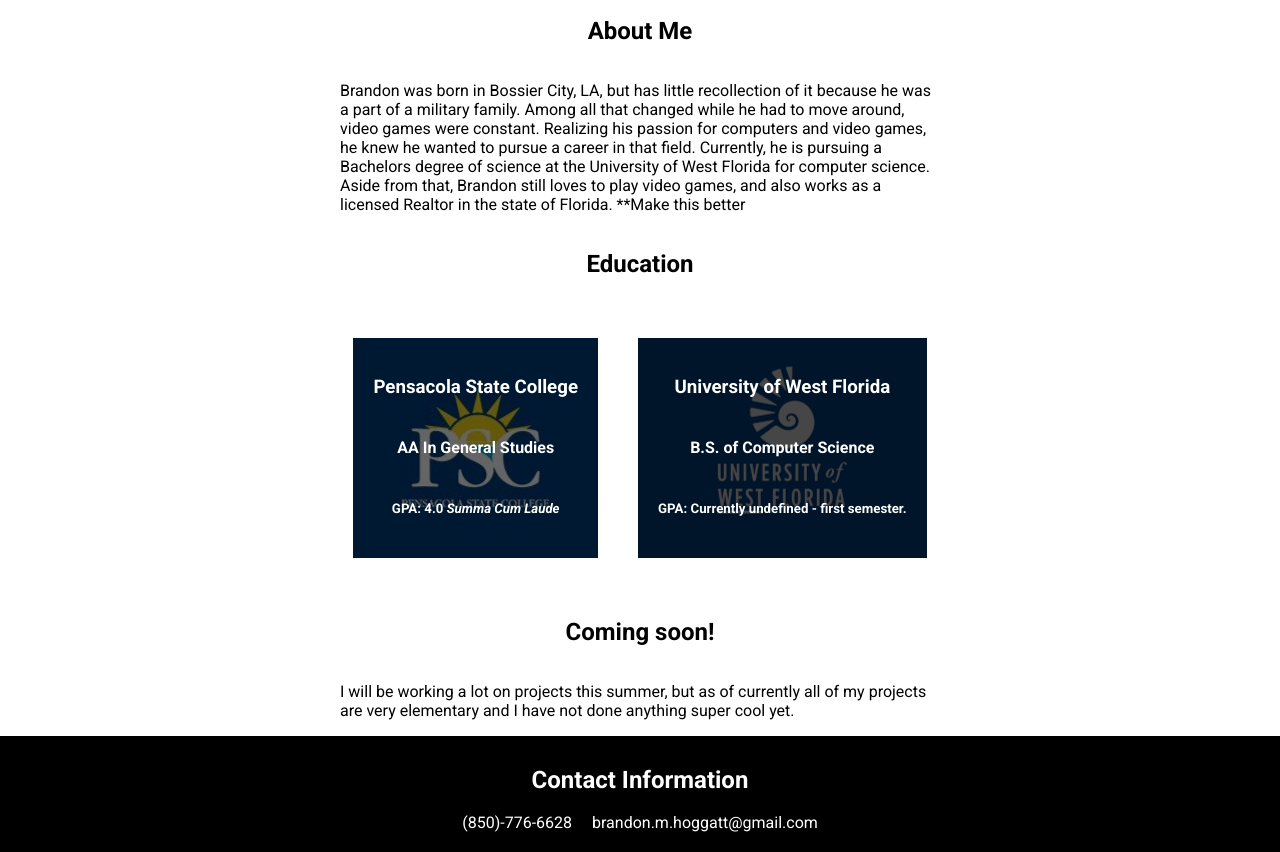
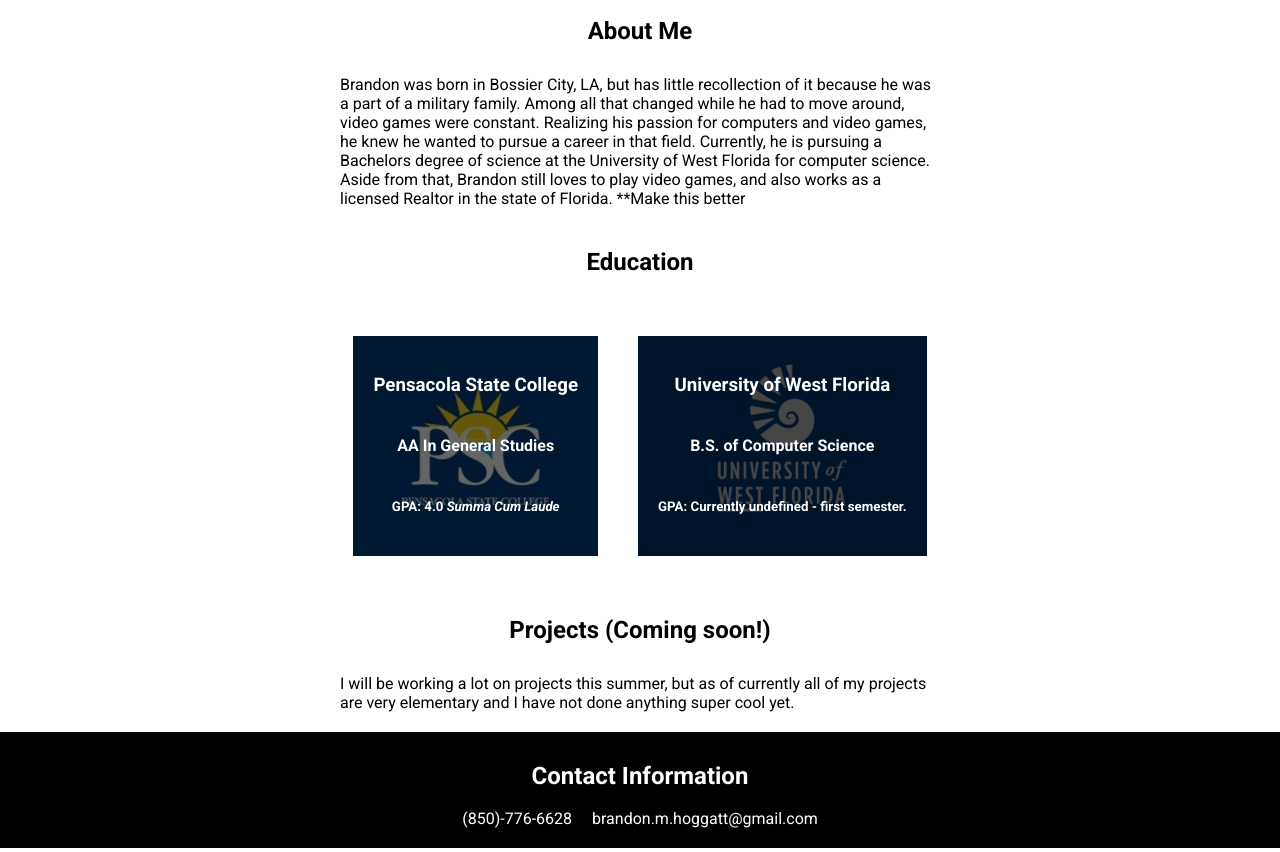
Before and after one commit to brandon-hog/PortfolioProj, a plain HTML site: page index.html in a window 1280 px wide. Shown: the part 175-1027 px from the top of the page. Drawn offline with Linux system fonts and the light colour scheme.

Commit message:
Saving for confidence

```diff
--- a/index.html
+++ b/index.html
@@ -52,7 +52,7 @@
     </div>
     <!-- talk about projects -->
     <div class="projects centerflex" id="projects">
-        <h2>Coming soon!</h2>
+        <h2>Projects (Coming soon!)</h2>
         <p>I will be working a lot on projects this summer, but as of currently
             all of my projects are very elementary and I have not done anything
             super cool yet.
--- a/resources/CSS/index.css
+++ b/resources/CSS/index.css
@@ -68,6 +68,7 @@ a {
 
 .centerflex p {
     max-width: 600px;
+    margin: 10px 0 20px 0;
 }
 
 /* treat education differently, because I want my education places displayed side by side, not
```
